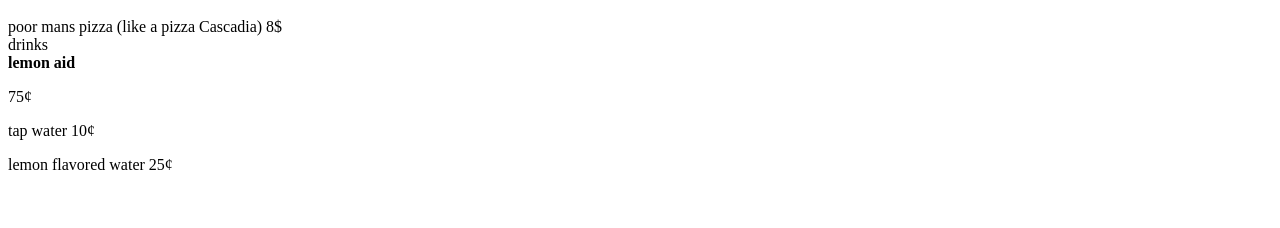
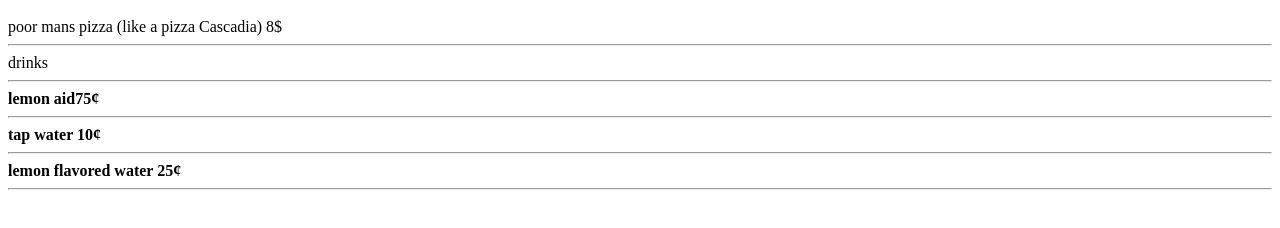
Before and after one commit to kaylsfoodtruck/food-truck-menu, a plain HTML site: page index.html in a window 1280 px wide. Shown: the part 48-276 px from the top of the page. Drawn offline with Linux system fonts and the light colour scheme.

Commit message:
index.html

```diff
--- a/index.html
+++ b/index.html
@@ -1,5 +1,12 @@
-<h1><div class="text-element">menu</div></h1><div class="text-element">poor mans pizza (like a pizza Cascadia) 8$</div><div class="text-element">drinks</div>
-<b>lemon aid</b><p>75¢</p>
-<p>tap water 10¢</p>
-<p>lemon flavored water 25¢</p>
+
+<h1><div class="text-element">menu</div></h1><div class="text-element">poor mans pizza (like a pizza Cascadia) 8$</div>
+<hr style="background-color: yellow;">
+<div class="text-element">drinks</div>
+<hr style="">
+<b>lemon aid</b><b>75¢</b>
+<hr class="div" style="">
+<b>tap water 10¢</b>
+<hr class="div" style="">
+<b>lemon flavored water 25¢</b>
+<hr style="">
 <title>menu|kayl's food truck</title>
```
